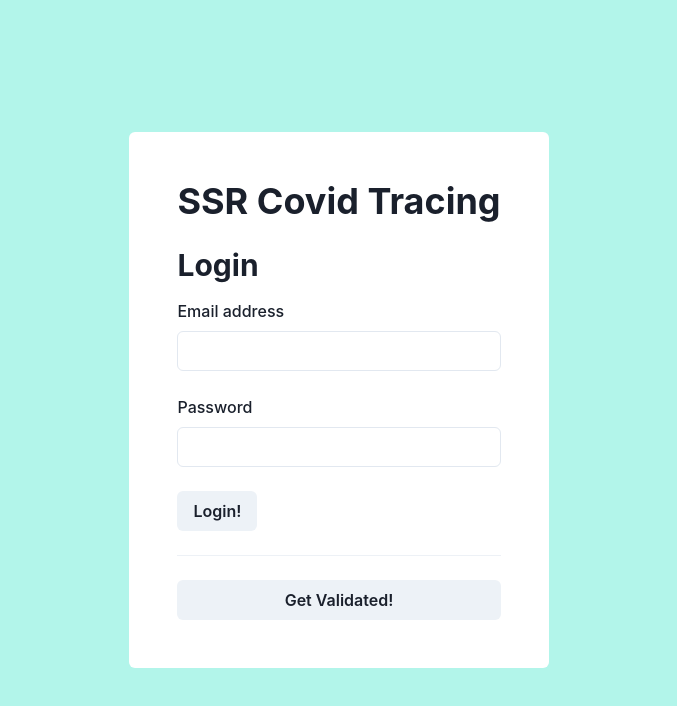
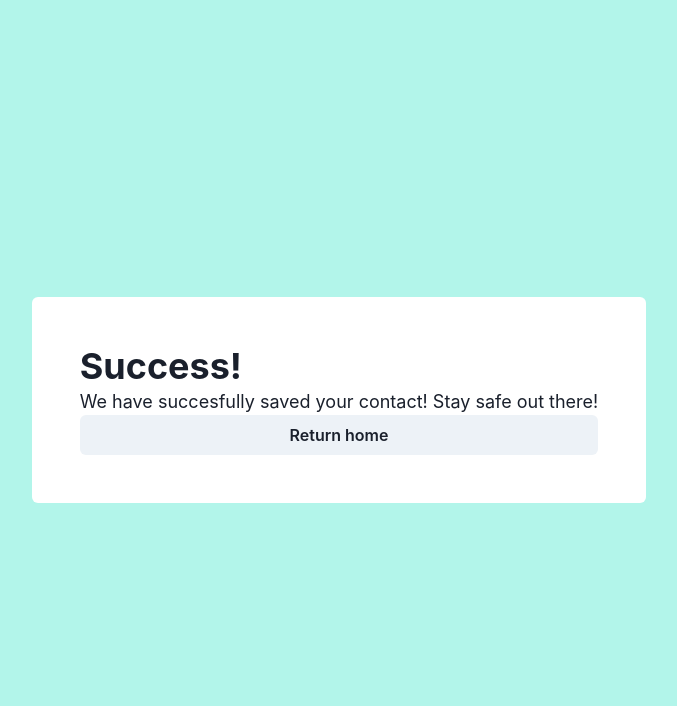
Before and after one commit to naresh97/our-sejahtera, a React (Create React App) app: page /#/success in a window 1280 px wide. Before the commit this address led to /#/login. Shown: the top 706 px of the page, without its empty margins (301-978 px from the left). Built offline with nearby package versions, Linux system fonts and the light colour scheme.

Commit message:
added success screen

```diff
--- /dev/null
+++ b/src/App.css
@@ -0,0 +1,9 @@
+#QRFlex{
+    width: 30%;
+}
+
+@media only screen and (max-width: 600px) {
+    #QRFlex {
+        width: 90% ;
+    }
+}
--- a/src/App.js
+++ b/src/App.js
@@ -4,6 +4,8 @@ import { Redirect, Route, Switch } from 'react-router-dom';
 import Home from './screens/HomeScreen';
 import Login from './screens/LoginScreen';
 import Create from './screens/CreateScreen';
+import Success from './screens/SuccessScreen';
+import './App.css';
 
 function App() {
   return (
@@ -18,6 +20,9 @@ function App() {
         <Route path="/create">
           <Create />
         </Route>
+        <Route path="/success">
+          <Success />
+        </Route>
         <Route path="/">
           <Redirect to="/home" />
         </Route>
--- a/src/screens/CreateScreen.js
+++ b/src/screens/CreateScreen.js
@@ -1,4 +1,4 @@
-import { FormControl, Box, Flex, Image, FormLabel, Input, Select, Heading, Button, useToast } from '@chakra-ui/react';
+import { Button, Flex, FormControl, FormLabel, Heading, Input, Select, useToast } from '@chakra-ui/react';
 import axios from 'axios';
 import { useState } from 'react';
 import { useDispatch } from 'react-redux';
--- a/src/screens/HomeScreen.js
+++ b/src/screens/HomeScreen.js
@@ -1,4 +1,4 @@
-import { Box, Flex, Image } from '@chakra-ui/react';
+import { Box, Center, Flex, Image, Spinner, Text } from '@chakra-ui/react';
 import axios from 'axios';
 import { React, useState } from 'react';
 import { useDispatch, useSelector } from 'react-redux';
@@ -10,6 +10,7 @@ function QRCode() {
   const dispatch = useDispatch();
 
   if (!url) {
+    setURL("none");
     axios
       .get(`${process.env.REACT_APP_API_URL}/code`, { withCredentials: true })
       .then(response => {
@@ -22,13 +23,12 @@ function QRCode() {
           dispatch(authLogout());
         }
       });
+  } else if(url === "none"){
+    return <Spinner/>
+  }else {
+    return <Image src={url} />;
   }
 
-  if (url) {
-    return <Image src={url} />;
-  } else {
-    return <Box />;
-  }
 }
 
 function Home() {
@@ -42,8 +42,9 @@ function Home() {
       alignItems="center"
       justifyContent="center"
     >
-      <Flex direction="column" background="white" p={12} rounded={6}>
-        <QRCode />
+      <Flex direction="column" background="white" p={12} rounded={6} id="QRFlex">
+          <QRCode />
+          <Text align="center" fontSize="lg">This is your QR code. Show this to others to allow them to confirm a contact, or allow them to create an account!</Text>
       </Flex>
     </Flex>
   );
--- a/src/screens/LoginScreen.js
+++ b/src/screens/LoginScreen.js
@@ -35,6 +35,13 @@ function Login() {
       });
       return;
     }
+
+    toast({
+      title: 'Loading',
+      status: 'info',
+      duration: 9000,
+      isClosable: true,
+    });
 
     axios
       .post(
@@ -109,14 +116,6 @@ function Login() {
             Login!
           </Button>
         </form>
-        <Divider mb={6} />
-        <Button
-          onClick={() => {
-            history.push('/validate');
-          }}
-        >
-          Get Validated!
-        </Button>
       </Flex>
     </Flex>
   );
--- /dev/null
+++ b/src/screens/SuccessScreen.js
@@ -0,0 +1,23 @@
+import { Button, Flex, Heading, Text } from "@chakra-ui/react";
+import { useHistory } from "react-router-dom";
+
+function Success(){
+    const history = useHistory();
+
+    return (
+        <Flex
+          height="100vh"
+          background="teal.100"
+          alignItems="center"
+          justifyContent="center"
+        >
+          <Flex direction="column" background="white" p={12} rounded={6}>
+            <Heading>Success!</Heading>
+            <Text fontSize="lg">We have succesfully saved your contact! Stay safe out there!</Text>
+            <Button onClick={()=>{history.push("/home")}}>Return home</Button>
+          </Flex>
+        </Flex>
+      );
+}
+
+export default Success;
```
